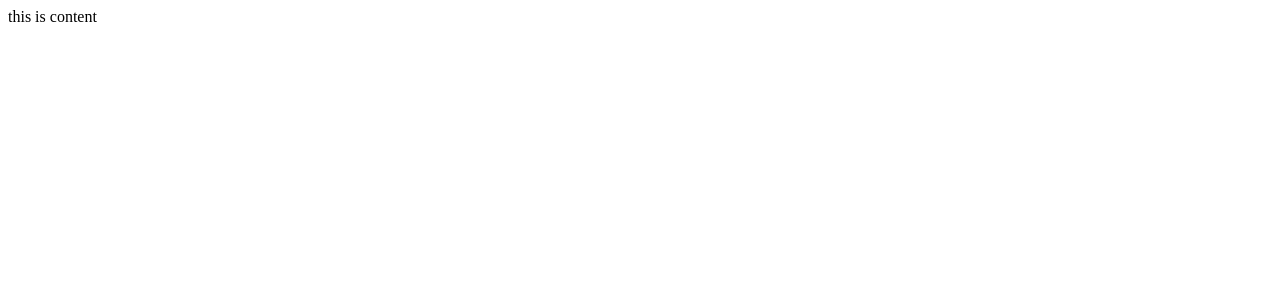
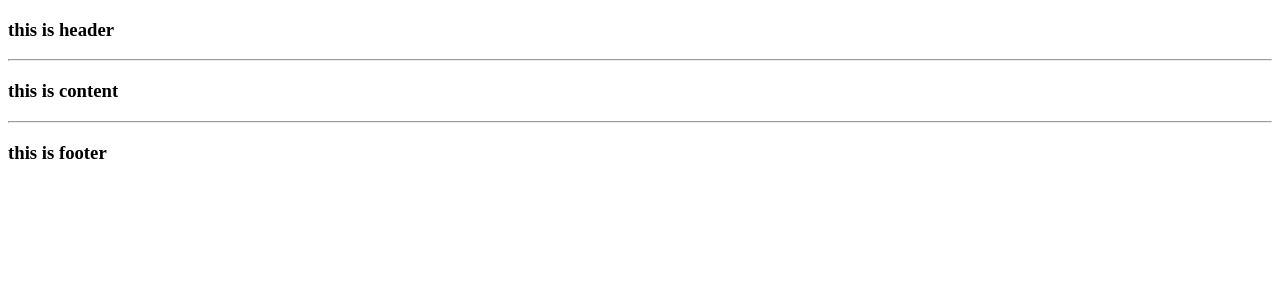
Before and after one commit to HyeongjinKim98/React, a React (Create React App) app in the folder front/: page / in a window 1280 px wide. Shown: the top 300 px of the page. Built offline with nearby package versions, Linux system fonts and the light colour scheme.

Commit message:
Feat : 레이아웃 분할

```diff
--- a/front/src/App.js
+++ b/front/src/App.js
@@ -3,7 +3,7 @@
 function App() {
   return (
     <div>
-      this is content
+      <h3>this is content</h3>
     </div>
   );
 }
--- a/front/src/index.js
+++ b/front/src/index.js
@@ -1,8 +1,14 @@
 import React from 'react';
 import ReactDOM from 'react-dom/client';
 import App from './App';
+import Header from './layout/Header';
+import Footer from './layout/Footer';
 
 const root = ReactDOM.createRoot(document.getElementById('root'));
 root.render(
-  <App/>
+  <>
+    <Header/>
+    <App/>
+    <Footer/>
+  </>
 );
--- /dev/null
+++ b/front/src/layout/Footer.js
@@ -0,0 +1,11 @@
+import React from 'react';
+
+const Footer = () =>{
+    return(
+        <footer>
+            <hr/>
+            <h3>this is footer</h3>
+        </footer>
+    );
+}
+export default Footer;
--- /dev/null
+++ b/front/src/layout/Header.js
@@ -0,0 +1,11 @@
+import React from 'react';
+
+const Header = () => {
+    return (
+        <header>
+            <h3>this is header</h3>
+            <hr/>
+        </header>
+    );
+}
+export default Header;
```
